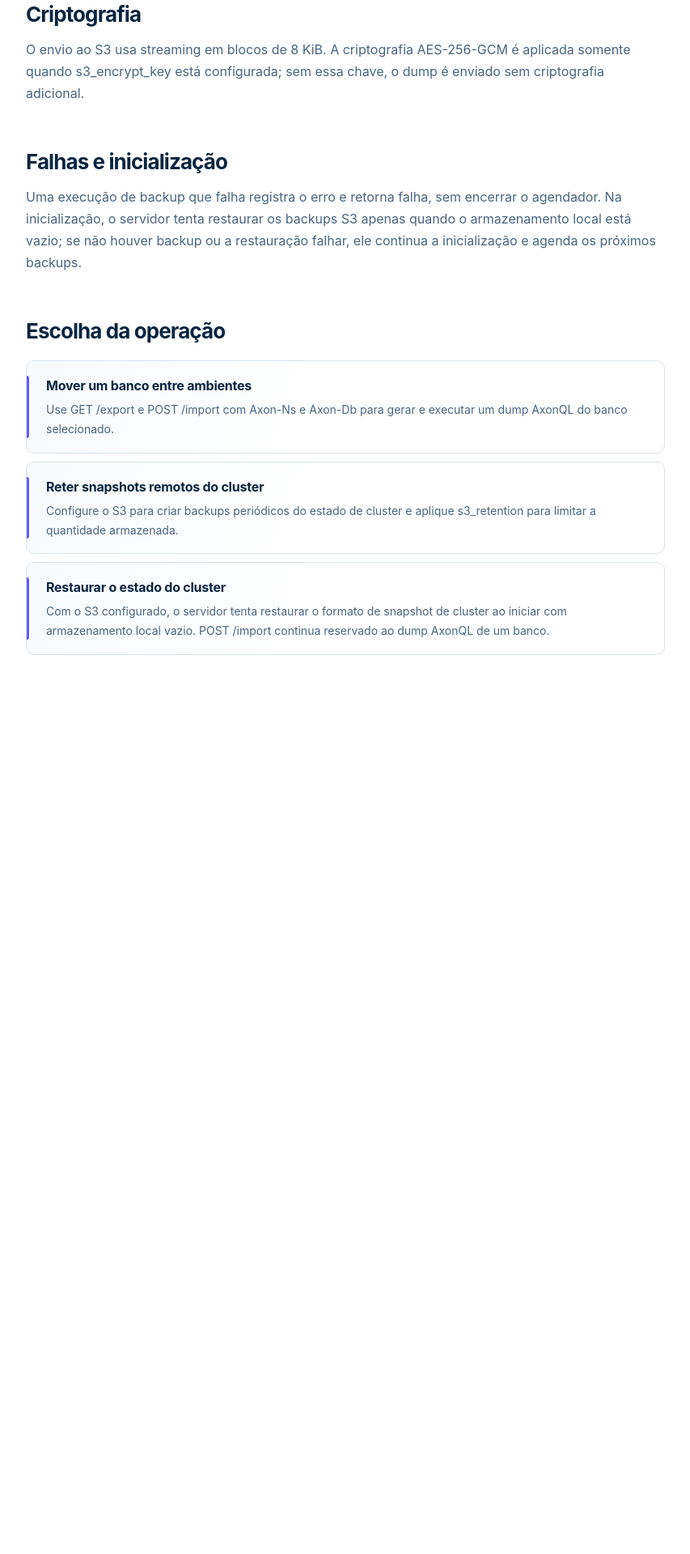
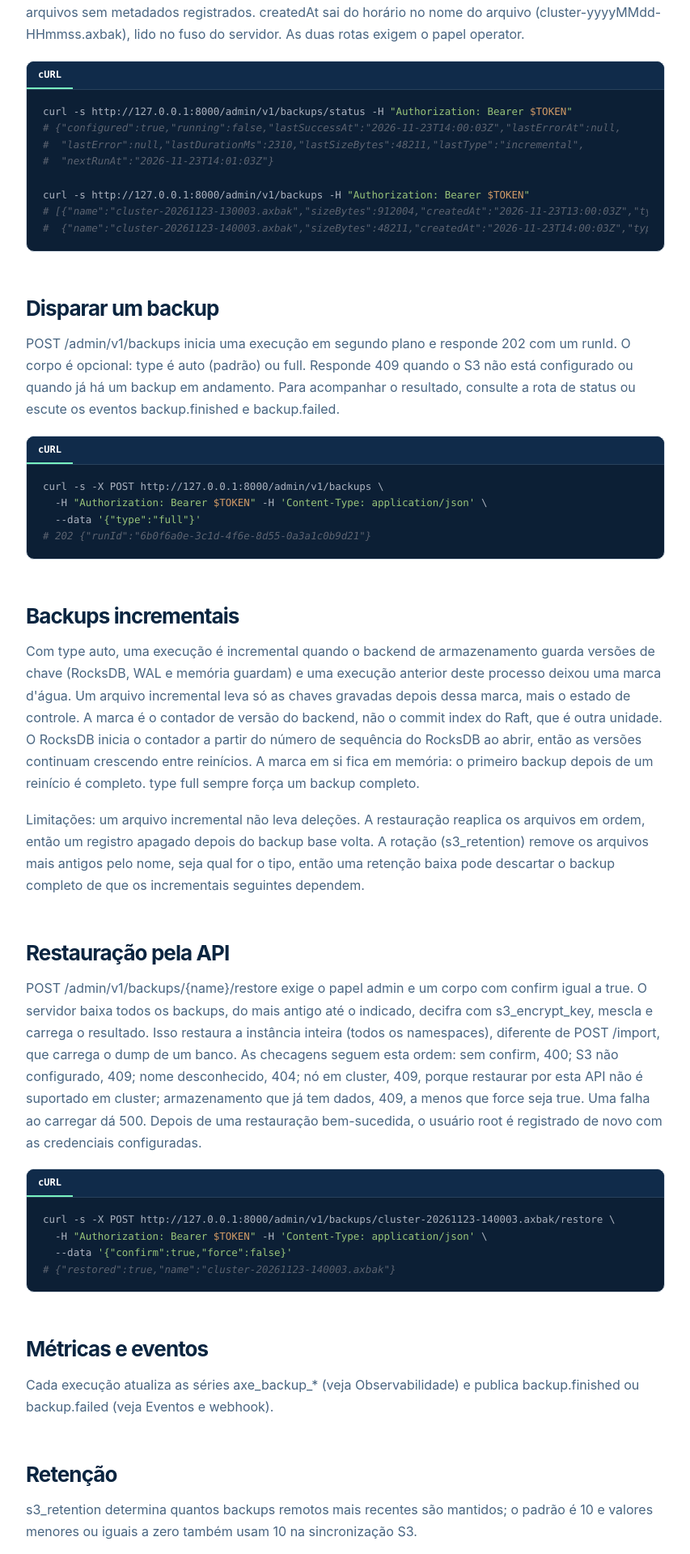
Before and after one commit to axonbase/axonbase-docs, a React (Vite) app: page /backup in a window 1280 px wide. Shown: the part 2161-4080 px from the top of the page at 81% size, without its empty margins (302-1155 px from the left). Before the commit the page ends 3070 px from the top, so only its background shows below. Built offline with nearby package versions, Linux system fonts and the light colour scheme.

Commit message:
docs: extend backup, configuration and DDL pages

```diff
--- a/src/pages/Backup.tsx
+++ b/src/pages/Backup.tsx
@@ -44,6 +44,35 @@ export default function Backup() {
       </section>
 
       <section>
+        <h2>{t("backup_state_title")}</h2>
+        <p>{t("backup_state_desc")}</p>
+        <CodeTabs tabs={[{ label: "cURL", code: t("backup_state_code"), language: "bash" }]} />
+      </section>
+
+      <section>
+        <h2>{t("backup_trigger_title")}</h2>
+        <p>{t("backup_trigger_desc")}</p>
+        <CodeTabs tabs={[{ label: "cURL", code: t("backup_trigger_code"), language: "bash" }]} />
+      </section>
+
+      <section>
+        <h2>{t("backup_incremental_title")}</h2>
+        <p>{t("backup_incremental_desc")}</p>
+        <p>{t("backup_incremental_limits")}</p>
+      </section>
+
+      <section>
+        <h2>{t("backup_api_restore_title")}</h2>
+        <p>{t("backup_api_restore_desc")}</p>
+        <CodeTabs tabs={[{ label: "cURL", code: t("backup_api_restore_code"), language: "bash" }]} />
+      </section>
+
+      <section>
+        <h2>{t("backup_observe_title")}</h2>
+        <p>{t("backup_observe_desc")}</p>
+      </section>
+
+      <section>
         <h2>{t("backup_retention_title")}</h2>
         <p>{t("backup_retention_desc")}</p>
       </section>
--- a/src/pages/Configuration.tsx
+++ b/src/pages/Configuration.tsx
@@ -20,6 +20,12 @@ export default function Configuration() {
         <h2>{t("config_example_title")}</h2>
         <p>{t("config_example_desc")}</p>
         <CodeTabs tabs={[{ label: "Bash", code: t("config_example_code"), language: "bash" }]} />
+      </section>
+
+      <section>
+        <h2>{t("config_secure_title")}</h2>
+        <p>{t("config_secure_desc")}</p>
+        <CodeTabs tabs={[{ label: "Bash", code: t("config_secure_code"), language: "bash" }]} />
       </section>
 
       <section>
--- a/src/pages/SQL/DDL.tsx
+++ b/src/pages/SQL/DDL.tsx
@@ -20,6 +20,11 @@ export default function DDL() {
         <p>{t("sql_ddl_describe_desc")}</p>
         <CodeTabs tabs={[{ label: "SQL", code: t("sql_ddl_describe_code"), language: "sql" }]} />
       </section>
+      <section>
+        <h2>{t("sql_ddl_unique_title")}</h2>
+        <p>{t("sql_ddl_unique_desc")}</p>
+        <CodeTabs tabs={[{ label: "SQL", code: t("sql_ddl_unique_code"), language: "sql" }]} />
+      </section>
       {statements.map((s, i) => (
         <section key={i}>
           <h2>{s.name}</h2>
```
